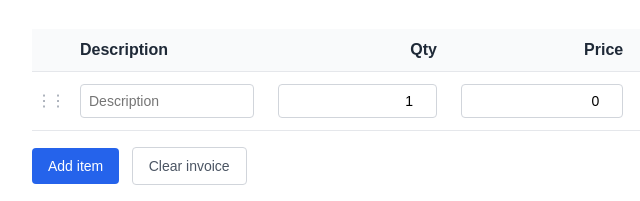
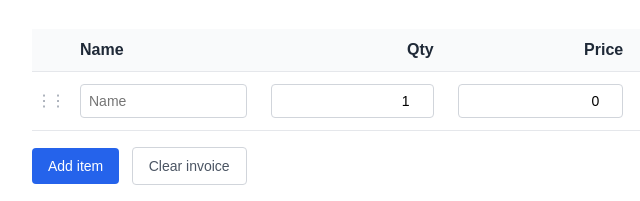
Before and after one commit to rahulsalunke-design/next-invoice-gen, a plain HTML site: page index.html in a window 1280 px wide. Shown: the part 297-498 px from the top of the page, 248-888 px from the left. Drawn offline with Linux system fonts and the light colour scheme.

Commit message:
Rename Description column to Name
Co-Authored-By: Claude Sonnet 5.5 <noreply@anthropic.com>

```diff
--- a/index.html
+++ b/index.html
@@ -32,7 +32,7 @@
       <thead>
         <tr>
           <th aria-label="Drag"></th>
-          <th>Description</th>
+          <th>Name</th>
           <th>Qty</th>
           <th>Price</th>
           <th>Total</th>
--- a/script.js
+++ b/script.js
@@ -25,7 +25,7 @@ function addItemRow(item) {
     <td class="move-cell">
       <span class="drag-handle" draggable="true" title="Drag to reorder" aria-label="Drag to reorder">⋮⋮</span>
     </td>
-    <td><input type="text" class="item-description" placeholder="Description"></td>
+    <td><input type="text" class="item-description" placeholder="Name"></td>
     <td><input type="number" class="item-qty" value="1"></td>
     <td><input type="number" class="item-price" value="0"></td>
     <td class="item-total">0.00</td>
```
